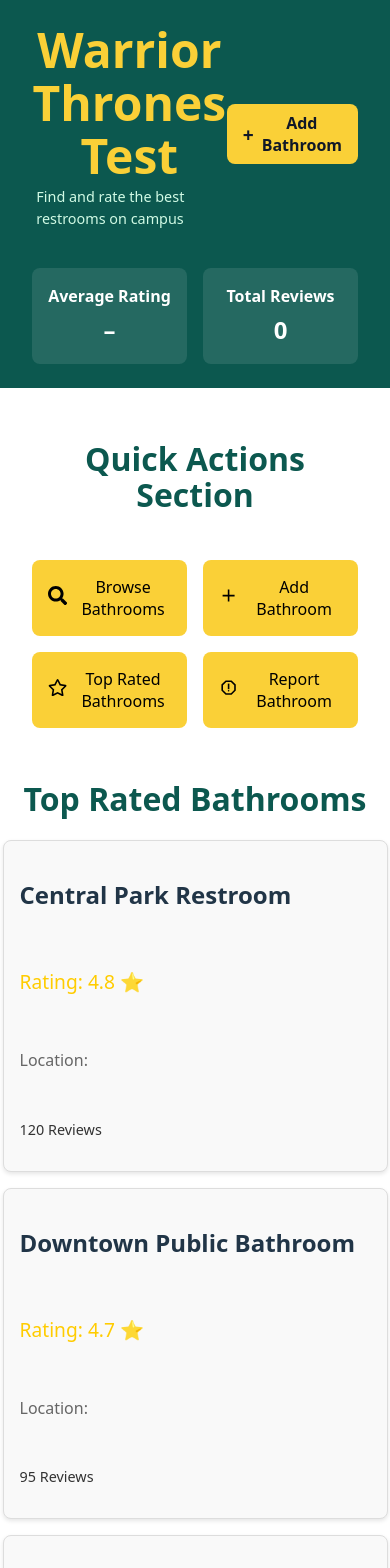
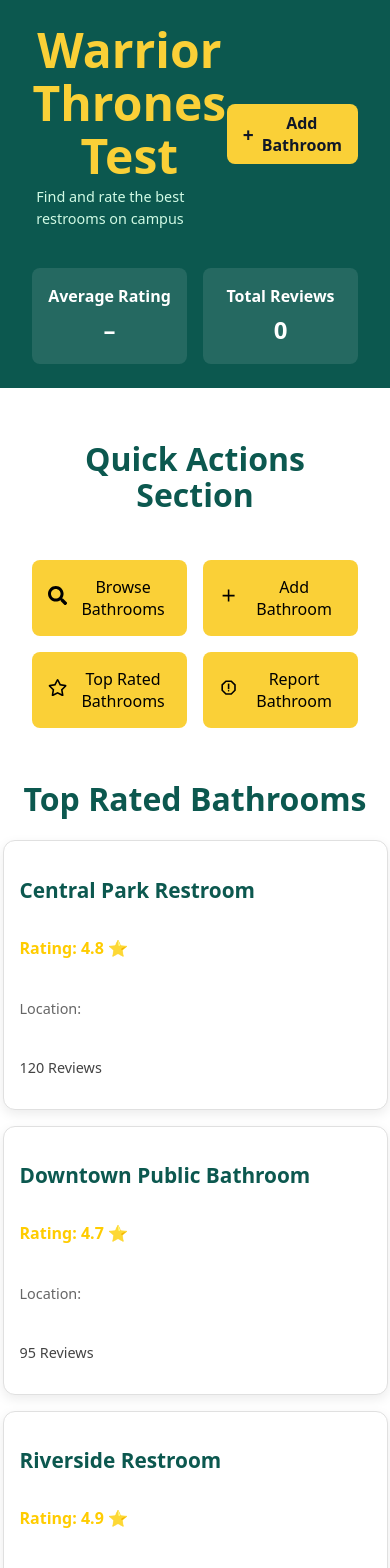
Before and after one commit to athevue/WarriorThrones, a React (Vite) app: page / in a window 390 px wide. Shown: the top 1568 px of the page. Built offline with nearby package versions, Linux system fonts and the light colour scheme; no server answers.

Commit message:
Added styling changes to bathroom cards

```diff
--- a/src/components/bathroomCard.css
+++ b/src/components/bathroomCard.css
@@ -1,33 +1,69 @@
+/* Container for each bathroom card */
 .bathroom-card {
     display: flex;
-    flex-direction: column; /* Stacks children vertically */
-    background-color: #f9f9f9;
-    border: 1px solid #ddd;
-    border-radius: 8px;
-    padding: 1em;
+    flex-direction: column;
+    background-color: #ffffff;
+    border: 1px solid #e0e0e0;
+    border-radius: 12px;
+    padding: 1.5em 1.2em;
     margin: 1em auto;
-    box-shadow: 0 2px 4px rgba(0, 0, 0, 0.1);
-    gap: 1em;
+    box-shadow: 0 4px 12px rgba(0, 0, 0, 0.08);
     width: 90%;
     max-width: 800px;
+    transition: transform 0.2s ease, box-shadow 0.2s ease;
 }
 
-.bathroom-name {
-    font-size: 1.5em;
-    font-weight: bold;
+.bathroom-card:hover {
+    transform: translateY(-4px);
+    box-shadow: 0 8px 20px rgba(0, 0, 0, 0.12);
 }
 
+/* Bathroom name */
+.bathroom-name {
+    font-size: clamp(1.3rem, 2vw, 1.8rem);
+    font-weight: 700;
+    color: #0C584F;
+    margin-bottom: 0.2em;
+}
+
+/* Bathroom rating (stars or numeric) */
 .bathroom-rating {
     color: #ffcc00;
-    font-size: 1.2em;
+    font-size: clamp(1rem, 1.5vw, 1.3rem);
+    font-weight: 600;
 }
 
-.bathroom-location{
-    font-size: 1em;
-    color: #666;
+/* Bathroom location */
+.bathroom-location {
+    font-size: clamp(0.9rem, 1vw, 1.1rem);
+    color: #666666;
+    line-height: 1.3;
 }
 
-.bathroom-reviews{
-    font-size: 0.9em;
-    color: #333;
+/* Number of reviews or additional info */
+.bathroom-reviews {
+    font-size: clamp(0.8rem, 0.9vw, 1rem);
+    color: #444444;
+    font-weight: 500;
 }
+
+/* Responsive layout tweaks */
+@media (max-width: 480px) {
+    .bathroom-card {
+        padding: 1em;
+        gap: 0.6em;
+    }
+
+    .bathroom-name {
+        font-size: 1.3rem;
+    }
+
+    .bathroom-rating {
+        font-size: 1rem;
+    }
+
+    .bathroom-location,
+    .bathroom-reviews {
+        font-size: 0.9rem;
+    }
+}
```
